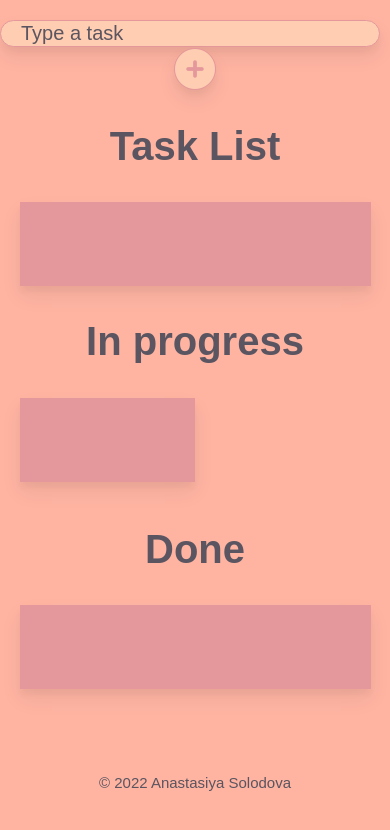
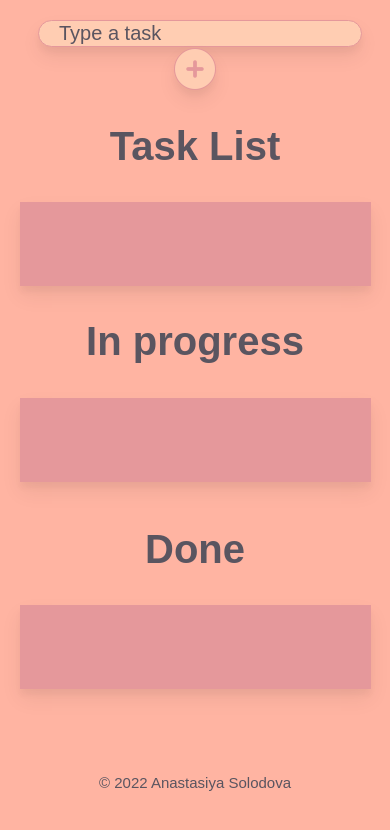
Before and after one commit to AnastasiyaSS/DnD-To-Do-list, a React (Create React App) app: page / in a window 390 px wide. Shown: the top 830 px of the page. Built offline with nearby package versions, Linux system fonts and the light colour scheme; a web font is replaced by a local one.

Commit message:
fixing CSS

```diff
--- a/src/App.css
+++ b/src/App.css
@@ -16,8 +16,9 @@ form {
 input {
   font-family: "IBM Plex Sans Thai Looped", sans-serif;
   font-size: 20px;
+  padding-left: 20px;
   color: #5a5560;
-  padding-left: 20px;
+  margin-left: 20px;
   margin-right: 10px;
   box-shadow: 0 10px 20px rgba(0, 0, 0, 0.061),
     0 6px 6px rgba(19, 18, 18, 0.034);
@@ -122,7 +123,7 @@ li:hover {
 .in-progress {
   display: flex;
   flex-flow: row wrap;
-  width: 45vw;
+  min-width: 45vw;
   min-height: 10vh;
 }
 
@@ -142,7 +143,7 @@ li:hover {
   }
   input {
     max-width: 600px;
-    width: 500px;
+    width: 300px;
   }
 }
 
```
